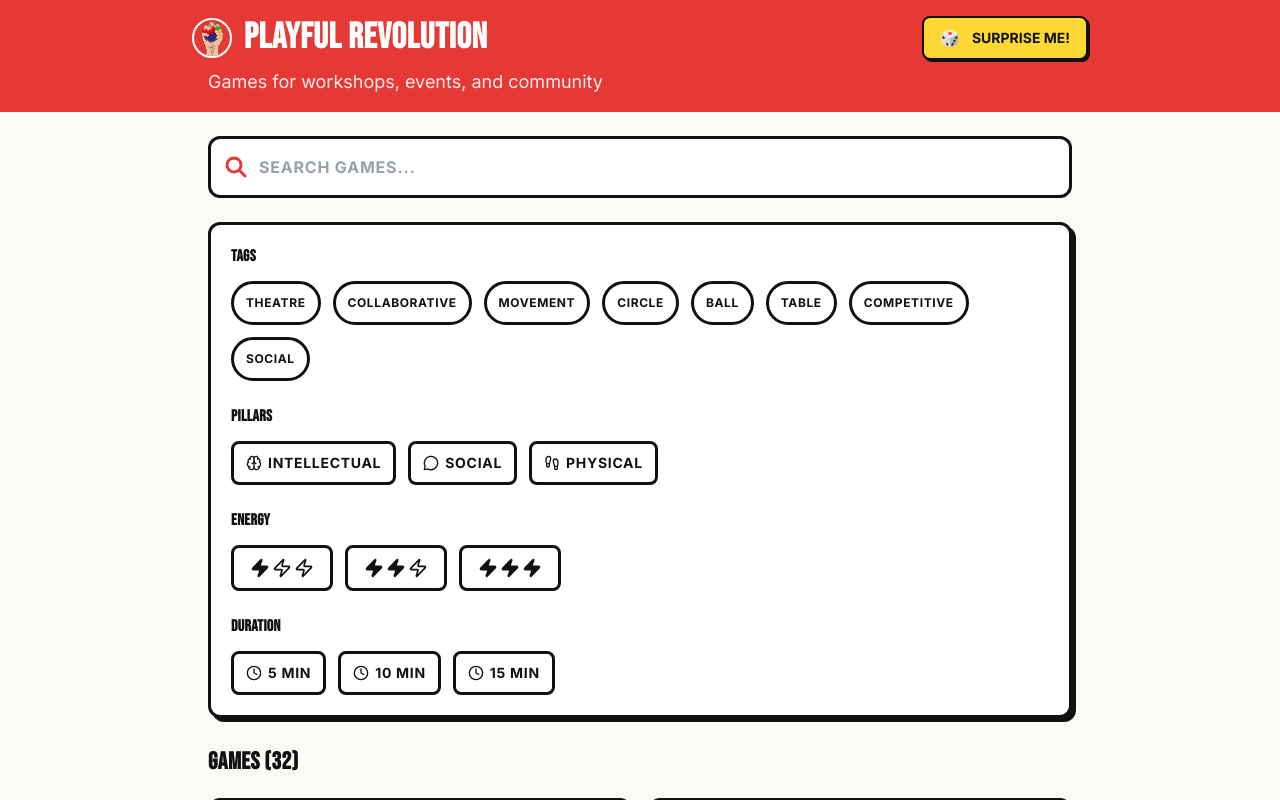
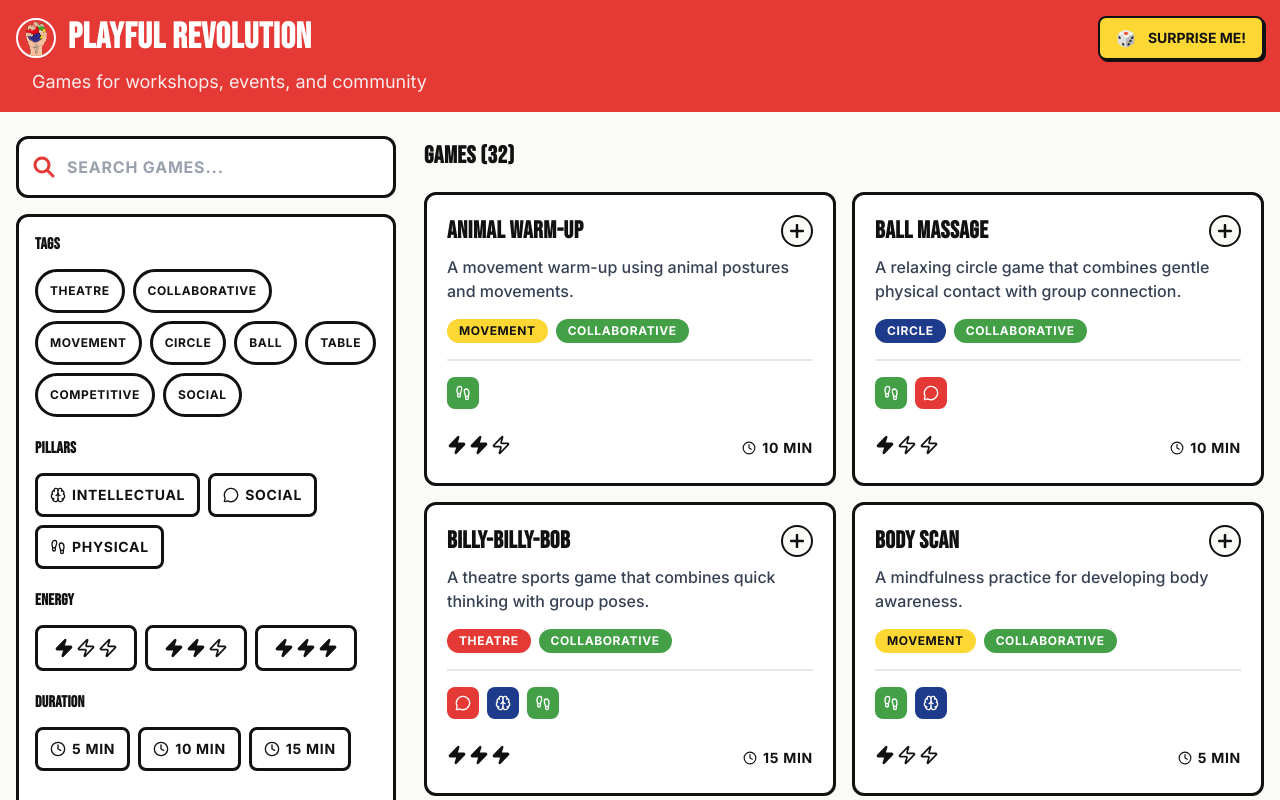
Before and after one commit to phivk/playful-revolution-games-index-2, a Next.js app: page / in a window 1280 px wide. Shown: the top 800 px of the page. Built offline with nearby package versions, Linux system fonts and the light colour scheme.

Commit message:
filters in sidebar

```diff
--- a/src/app/globals.css
+++ b/src/app/globals.css
@@ -118,6 +118,25 @@ html {
   }
 }
 
+/* Sidebar scrollbar */
+.sidebar-scroll {
+  scrollbar-width: thin;
+  scrollbar-color: #d1d5db transparent;
+}
+.sidebar-scroll::-webkit-scrollbar {
+  width: 6px;
+}
+.sidebar-scroll::-webkit-scrollbar-track {
+  background: transparent;
+}
+.sidebar-scroll::-webkit-scrollbar-thumb {
+  background-color: #d1d5db;
+  border-radius: 3px;
+}
+.sidebar-scroll::-webkit-scrollbar-thumb:hover {
+  background-color: #9ca3af;
+}
+
 /* Playlist add/remove icon: draw/undraw morph (unlayered so it overrides * transition) */
 .playlist-icon-morph path {
   transition: stroke-dashoffset 320ms cubic-bezier(0.4, 0, 0.2, 1);
--- /dev/null
+++ b/src/components/FilterBottomSheet.tsx
@@ -0,0 +1,127 @@
+'use client';
+
+import { useEffect, useRef, useCallback, useState, type ReactNode } from 'react';
+import { X } from 'lucide-react';
+
+interface FilterBottomSheetProps {
+  open: boolean;
+  onClose: () => void;
+  gameCount: number;
+  children: ReactNode;
+}
+
+const DISMISS_THRESHOLD = 120;
+
+export default function FilterBottomSheet({
+  open,
+  onClose,
+  gameCount,
+  children,
+}: FilterBottomSheetProps) {
+  const sheetRef = useRef<HTMLDivElement>(null);
+  const dragState = useRef<{ startY: number; startTranslate: number } | null>(null);
+  const [dragOffset, setDragOffset] = useState(0);
+  const [isDragging, setIsDragging] = useState(false);
+
+  useEffect(() => {
+    if (!open) {
+      setDragOffset(0);
+      return;
+    }
+    const handleKey = (e: KeyboardEvent) => {
+      if (e.key === 'Escape') onClose();
+    };
+    document.addEventListener('keydown', handleKey);
+    document.body.style.overflow = 'hidden';
+    return () => {
+      document.removeEventListener('keydown', handleKey);
+      document.body.style.overflow = '';
+    };
+  }, [open, onClose]);
+
+  const handlePointerDown = useCallback((e: React.PointerEvent) => {
+    dragState.current = { startY: e.clientY, startTranslate: 0 };
+    setIsDragging(true);
+    (e.target as HTMLElement).setPointerCapture(e.pointerId);
+  }, []);
+
+  const handlePointerMove = useCallback((e: React.PointerEvent) => {
+    if (!dragState.current) return;
+    const dy = Math.max(0, e.clientY - dragState.current.startY);
+    setDragOffset(dy);
+  }, []);
+
+  const handlePointerUp = useCallback(() => {
+    if (!dragState.current) return;
+    if (dragOffset > DISMISS_THRESHOLD) {
+      onClose();
+    }
+    setDragOffset(0);
+    setIsDragging(false);
+    dragState.current = null;
+  }, [dragOffset, onClose]);
+
+  const translateStyle = open
+    ? { transform: `translateY(${dragOffset}px)` }
+    : { transform: 'translateY(100%)' };
+
+  return (
+    <div
+      className={`fixed inset-0 z-50 lg:hidden ${open ? 'visible' : 'invisible'}`}
+      aria-hidden={!open}
+    >
+      {/* Backdrop */}
+      <div
+        className={`absolute inset-0 bg-black/40 backdrop-blur-sm transition-opacity duration-200 ${open ? 'opacity-100' : 'opacity-0'}`}
+        onClick={onClose}
+      />
+
+      {/* Sheet */}
+      <div
+        ref={sheetRef}
+        className={`absolute inset-x-0 bottom-0 max-h-[85vh] bg-background rounded-t-2xl border-t-3 border-x-3 border-foreground shadow-xl flex flex-col ${isDragging ? '' : 'transition-transform duration-300 ease-out'}`}
+        style={translateStyle}
+      >
+        {/* Drag handle */}
+        <div
+          className="flex flex-col items-center pt-3 pb-2 cursor-grab active:cursor-grabbing touch-none"
+          onPointerDown={handlePointerDown}
+          onPointerMove={handlePointerMove}
+          onPointerUp={handlePointerUp}
+        >
+          <div className="w-10 h-1.5 rounded-full bg-gray-300" />
+        </div>
+
+        {/* Header */}
+        <div className="flex items-center justify-between px-4 pb-3 border-b-2 border-gray-200">
+          <h2 className="text-2xl font-display font-bold uppercase tracking-wider text-foreground">
+            Filters
+          </h2>
+          <button
+            type="button"
+            onClick={onClose}
+            className="p-2 rounded-lg hover:bg-gray-100 active:scale-90"
+          >
+            <X size={22} strokeWidth={3} />
+          </button>
+        </div>
+
+        {/* Scrollable filter content */}
+        <div className="flex-1 overflow-y-auto p-4 sidebar-scroll">
+          {children}
+        </div>
+
+        {/* Sticky footer */}
+        <div className="shrink-0 px-4 py-3 border-t-2 border-gray-200 bg-background">
+          <button
+            type="button"
+            onClick={onClose}
+            className="w-full px-4 py-3 bg-foreground text-white font-bold rounded-xl uppercase tracking-wider text-sm hover-btn border-3 border-foreground"
+          >
+            Show {gameCount} {gameCount === 1 ? 'game' : 'games'}
+          </button>
+        </div>
+      </div>
+    </div>
+  );
+}
--- a/src/components/FilterChips.tsx
+++ b/src/components/FilterChips.tsx
@@ -1,11 +1,11 @@
 "use client";
 
-import { X } from "lucide-react";
 import DurationChip from "@/components/DurationChip";
 import EnergyChip from "@/components/EnergyChip";
 import PillarChip from "@/components/PillarChip";
 import TagChip from "@/components/TagChip";
 import { Pillar, Tag } from "@/types/game";
+import { X } from "lucide-react";
 
 interface FilterChipsProps {
   selectedTags: Tag[];
@@ -69,10 +69,10 @@ export default function FilterChips({
     selectedDurations.length > 0;
 
   return (
-    <div className="bg-white rounded-xl border-3 border-foreground p-5 mb-6 shadow-brutal-lg">
-      <div className="mb-6">
+    <div className="bg-white rounded-xl border-3 border-foreground p-4">
+      <div className="mb-5">
         <SectionHeader title="Tags" count={selectedTags.length} />
-        <div className="flex flex-wrap gap-3">
+        <div className="flex flex-wrap gap-2">
           {ALL_TAGS.map((tag) => (
             <TagChip
               key={tag}
@@ -84,9 +84,9 @@ export default function FilterChips({
         </div>
       </div>
 
-      <div className="mb-6">
+      <div className="mb-5">
         <SectionHeader title="Pillars" count={selectedPillars.length} />
-        <div className="flex flex-wrap gap-3">
+        <div className="flex flex-wrap gap-2">
           {ALL_PILLARS.map((pillar) => (
             <PillarChip
               key={pillar}
@@ -98,9 +98,9 @@ export default function FilterChips({
         </div>
       </div>
 
-      <div className="mb-6">
+      <div className="mb-5">
         <SectionHeader title="Energy" count={selectedEnergyLevels.length} />
-        <div className="flex flex-wrap gap-3">
+        <div className="flex flex-wrap gap-2">
           {ALL_ENERGY_LEVELS.map((level) => (
             <EnergyChip
               key={level}
@@ -112,10 +112,9 @@ export default function FilterChips({
         </div>
       </div>
 
-      <div>
+      <div className="mb-4">
         <SectionHeader title="Duration" count={selectedDurations.length} />
-        <div className="flex items-end gap-3">
-          <div className="flex flex-wrap gap-3">
+        <div className="flex flex-wrap gap-2">
           {ALL_DURATIONS.map((duration) => (
             <DurationChip
               key={duration}
@@ -125,15 +124,15 @@ export default function FilterChips({
             />
           ))}
         </div>
+      </div>
+
       <button
         onClick={onClearAll}
-            className={`ml-auto shrink-0 flex items-center gap-1.5 px-3 py-1.5 rounded-lg border-2 border-transparent hover:border-revolution-red text-sm font-bold uppercase tracking-wider whitespace-nowrap text-revolution-red ${hasAnyFilters ? "opacity-100" : "opacity-0 pointer-events-none"}`}
+        className={`w-full flex items-center justify-center gap-1.5 px-3 py-2 rounded-lg border-2 border-transparent hover:border-revolution-red text-sm font-bold uppercase tracking-wider text-revolution-red ${hasAnyFilters ? "opacity-100" : "opacity-0 pointer-events-none"}`}
       >
         <X size={14} strokeWidth={3} />
         Clear all
       </button>
     </div>
-      </div>
-    </div>
   );
 }
--- /dev/null
+++ b/src/components/FilterPanel.tsx
@@ -0,0 +1,50 @@
+'use client';
+
+import SearchBar from '@/components/SearchBar';
+import FilterChips from '@/components/FilterChips';
+import { Tag, Pillar } from '@/types/game';
+
+interface FilterPanelProps {
+  searchQuery: string;
+  onSearchChange: (value: string) => void;
+  selectedTags: Tag[];
+  selectedPillars: Pillar[];
+  selectedEnergyLevels: number[];
+  selectedDurations: number[];
+  onTagToggle: (tag: Tag) => void;
+  onPillarToggle: (pillar: Pillar) => void;
+  onEnergyToggle: (level: number) => void;
+  onDurationToggle: (duration: number) => void;
+  onClearAll: () => void;
+}
+
+export default function FilterPanel({
+  searchQuery,
+  onSearchChange,
+  selectedTags,
+  selectedPillars,
+  selectedEnergyLevels,
+  selectedDurations,
+  onTagToggle,
+  onPillarToggle,
+  onEnergyToggle,
+  onDurationToggle,
+  onClearAll,
+}: FilterPanelProps) {
+  return (
+    <div className="space-y-4">
+      <SearchBar value={searchQuery} onChange={onSearchChange} />
+      <FilterChips
+        selectedTags={selectedTags}
+        selectedPillars={selectedPillars}
+        selectedEnergyLevels={selectedEnergyLevels}
+        selectedDurations={selectedDurations}
+        onTagToggle={onTagToggle}
+        onPillarToggle={onPillarToggle}
+        onEnergyToggle={onEnergyToggle}
+        onDurationToggle={onDurationToggle}
+        onClearAll={onClearAll}
+      />
+    </div>
+  );
+}
--- a/src/components/GamesCatalog.tsx
+++ b/src/components/GamesCatalog.tsx
@@ -1,11 +1,11 @@
 'use client';
 
+import { useState, useEffect } from 'react';
 import { useRouter, useSearchParams } from 'next/navigation';
-import { useEffect } from 'react';
 import GameCard from '@/components/GameCard';
-import FilterChips from '@/components/FilterChips';
-import SearchBar from '@/components/SearchBar';
-import { X } from 'lucide-react';
+import FilterPanel from '@/components/FilterPanel';
+import FilterBottomSheet from '@/components/FilterBottomSheet';
+import { X, SlidersHorizontal } from 'lucide-react';
 import { usePlaylist } from '@/contexts/PlaylistContext';
 import { useGameFilters } from '@/hooks/useGameFilters';
 import { Game, Tag, Pillar } from '@/types/game';
@@ -31,7 +31,10 @@ export default function GamesCatalog({ initialGames }: GamesCatalogProps) {
     removeDuration,
     setSearchQuery,
     clearAll,
+    activeFilterCount,
   } = useGameFilters(initialGames);
+
+  const [drawerOpen, setDrawerOpen] = useState(false);
 
   useEffect(() => {
     const playlistParam = searchParams.get('playlist');
@@ -83,25 +86,41 @@ export default function GamesCatalog({ initialGames }: GamesCatalogProps) {
     filters.durations.length > 0 ||
     filters.searchQuery.trim() !== '';
 
+  const filterPanelProps = {
+    searchQuery: filters.searchQuery,
+    onSearchChange: setSearchQuery,
+    selectedTags: filters.tags,
+    selectedPillars: filters.pillars,
+    selectedEnergyLevels: filters.energyLevels,
+    selectedDurations: filters.durations,
+    onTagToggle: handleTagToggle,
+    onPillarToggle: handlePillarToggle,
+    onEnergyToggle: handleEnergyToggle,
+    onDurationToggle: handleDurationToggle,
+    onClearAll: clearAll,
+  };
+
   return (
     <div className="min-h-screen bg-background">
-      <main className="max-w-4xl mx-auto px-4 py-6">
-        <div className="mb-4">
-          <SearchBar value={filters.searchQuery} onChange={setSearchQuery} />
+      <div className="max-w-7xl mx-auto px-4 py-6 lg:flex lg:gap-6">
+        {/* Desktop sidebar */}
+        <aside className="hidden lg:block w-80 xl:w-96 shrink-0">
+          <div className="sticky top-6 max-h-[calc(100vh-3rem)] overflow-y-auto sidebar-scroll pr-1">
+            <FilterPanel {...filterPanelProps} />
           </div>
+        </aside>
 
-        <FilterChips
-          selectedTags={filters.tags}
-          selectedPillars={filters.pillars}
-          selectedEnergyLevels={filters.energyLevels}
-          selectedDurations={filters.durations}
-          onTagToggle={handleTagToggle}
-          onPillarToggle={handlePillarToggle}
-          onEnergyToggle={handleEnergyToggle}
-          onDurationToggle={handleDurationToggle}
-          onClearAll={clearAll}
-        />
+        {/* Mobile filter bottom sheet */}
+        <FilterBottomSheet
+          open={drawerOpen}
+          onClose={() => setDrawerOpen(false)}
+          gameCount={filteredGames.length}
+        >
+          <FilterPanel {...filterPanelProps} />
+        </FilterBottomSheet>
 
+        {/* Main content */}
+        <main className="flex-1 min-w-0">
           <div className="mb-4 flex flex-wrap items-center gap-3 min-h-10">
             <h2 className="text-2xl font-bold text-foreground">
               Games ({filteredGames.length})
@@ -184,9 +203,10 @@ export default function GamesCatalog({ initialGames }: GamesCatalogProps) {
             </div>
           )}
         </main>
+      </div>
 
       <footer className="bg-foreground text-white py-6 px-4 mt-8">
-        <div className="max-w-4xl mx-auto text-center">
+        <div className="max-w-7xl mx-auto text-center">
           <p className="text-sm opacity-70">
             A collection of physical, social, and spontaneous games
           </p>
@@ -195,6 +215,23 @@ export default function GamesCatalog({ initialGames }: GamesCatalogProps) {
           </p>
         </div>
       </footer>
+
+      {/* Mobile FAB - centered at bottom */}
+      {!drawerOpen && (
+        <button
+          type="button"
+          onClick={() => setDrawerOpen(true)}
+          className="lg:hidden fixed bottom-6 left-1/2 -translate-x-1/2 z-40 inline-flex items-center gap-2 px-5 py-3 bg-foreground text-white font-bold rounded-full border-3 border-foreground uppercase tracking-wider text-sm shadow-brutal-lg hover:scale-105 active:scale-95"
+        >
+          <SlidersHorizontal size={18} strokeWidth={2.5} />
+          Filters
+          {activeFilterCount > 0 && (
+            <span className="bg-revolution-red text-white text-xs font-bold w-5 h-5 flex items-center justify-center rounded-full">
+              {activeFilterCount}
+            </span>
+          )}
+        </button>
+      )}
     </div>
   );
 }
--- a/src/components/NavBar.tsx
+++ b/src/components/NavBar.tsx
@@ -16,7 +16,7 @@ export default function NavBar({ games }: NavBarProps) {
 
   return (
     <header className="bg-revolution-red text-white py-4 px-4 shadow-md">
-      <div className="max-w-4xl mx-auto flex flex-wrap items-center gap-3 gap-y-2">
+      <div className="max-w-7xl mx-auto flex flex-wrap items-center gap-3 gap-y-2">
         <Link
           href="/"
           className="font-bold tracking-tight hover:opacity-80 hover:scale-[1.02] flex items-center gap-3"
@@ -38,7 +38,7 @@ export default function NavBar({ games }: NavBarProps) {
         <RandomPicker games={games} variant="nav" />
       </div>
       {isHome && (
-        <p className="max-w-4xl mx-auto mt-2 px-4 text-lg opacity-90">
+        <p className="max-w-7xl mx-auto mt-2 px-4 text-lg opacity-90">
           Games for workshops, events, and community
         </p>
       )}
--- a/src/components/SearchBar.tsx
+++ b/src/components/SearchBar.tsx
@@ -30,7 +30,7 @@ export default function SearchBar({ value, onChange }: SearchBarProps) {
   }, [onChange]);
 
   return (
-    <div className="relative mb-6">
+    <div className="relative">
       <div className="absolute inset-y-0 left-0 pl-4 flex items-center pointer-events-none">
         <svg
           className="h-6 w-6 text-revolution-red"
```
Lines whose indentation alone changed are shown as unchanged.
